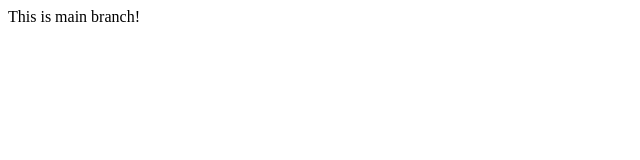
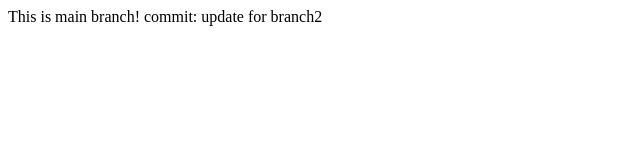
Before and after one commit to to4sn1311/conflict-demo-2, a plain HTML site: page index.html in a window 1280 px wide. Shown: the whole page, without its empty margins (0-640 px from the left). Drawn offline with Linux system fonts and the light colour scheme.

Commit message:
update for brach2

```diff
--- a/index.html
+++ b/index.html
@@ -7,5 +7,6 @@
   </head>
   <body>
     This is main branch!
+    commit: update for branch2
   </body>
 </html>
```
